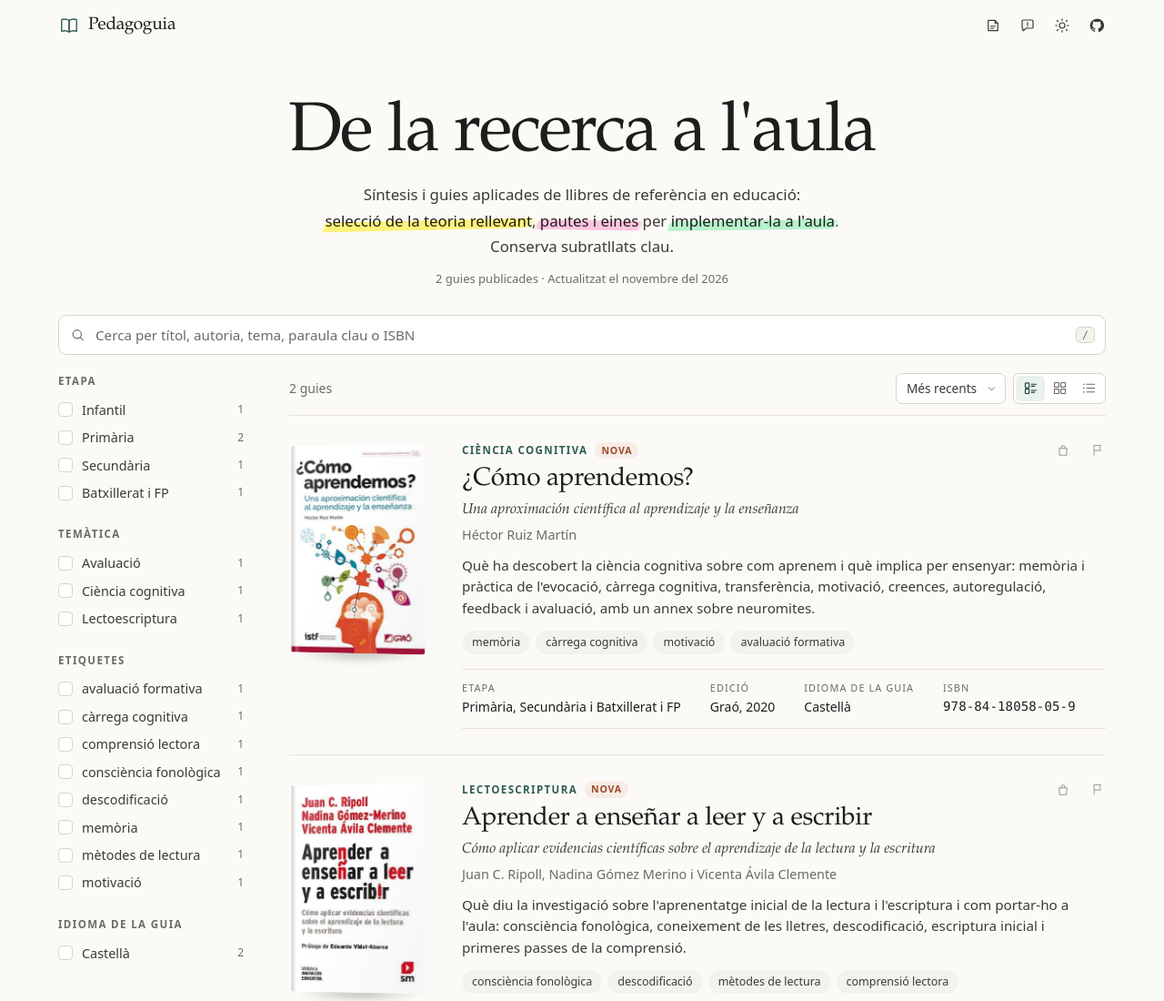
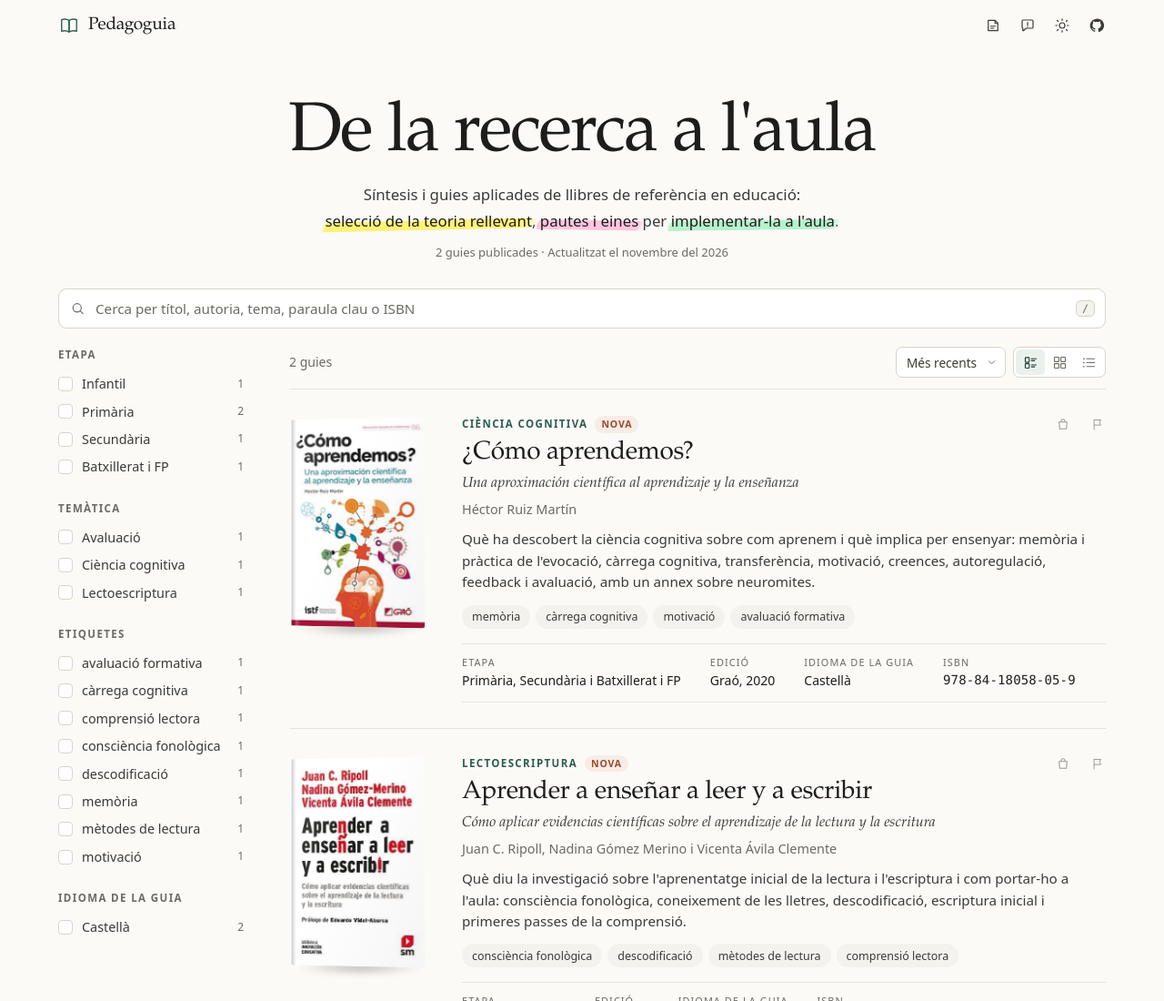
Before and after one commit to vmoren12/pedagoguia, a plain HTML site: page index.html in a window 1280 px wide. Shown: the top 1100 px of the page at 91% size. Drawn offline with Linux system fonts and the light colour scheme; files whose address does not match are found by name.

Commit message:
Subtítol: treu la frase sobrant
Co-Authored-By: Claude Opus 5.5 <noreply@anthropic.com>

```diff
--- a/index.html
+++ b/index.html
@@ -57,7 +57,7 @@
 <main>
   <section class="intro container">
     <h1>De la recerca a l'aula</h1>
-    <p class="intro-text">Síntesis i guies aplicades de llibres de referència en educació: <span class="hl hl-1">selecció de la teoria rellevant</span>, <span class="hl hl-2">pautes i eines</span> per <span class="hl hl-3">implementar-la a l'aula</span>. Conserva subratllats clau.</p>
+    <p class="intro-text">Síntesis i guies aplicades de llibres de referència en educació: <span class="hl hl-1">selecció de la teoria rellevant</span>, <span class="hl hl-2">pautes i eines</span> per <span class="hl hl-3">implementar-la a l'aula</span>.</p>
     <p class="intro-meta" id="introMeta" aria-live="polite"></p>
   </section>
 
```
